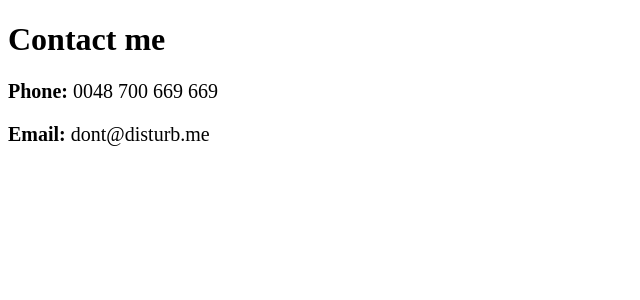
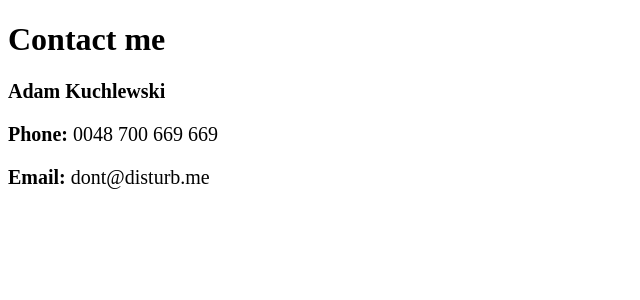
Before and after one commit to anasasa/PIAC01, a Flask app: page /contact in a window 1280 px wide. Shown: the top 300 px of the page, without its empty margins (0-640 px from the left). Run offline with Flask 2, Linux system fonts and the light colour scheme.

Commit message:
Update contact.html

```diff
--- a/templates/contact.html
+++ b/templates/contact.html
@@ -6,6 +6,7 @@
 </head>
 <body>
 <h1>Contact me</h1>
+<p style="font-size:20px;"><b>Adam Kuchlewski</b></p>
 <p style="font-size:20px;"><b>Phone:</b> 0048 700 669 669</p>
 <p style="font-size:20px;"><b>Email:</b> dont@disturb.me</p>
 </body>
```
